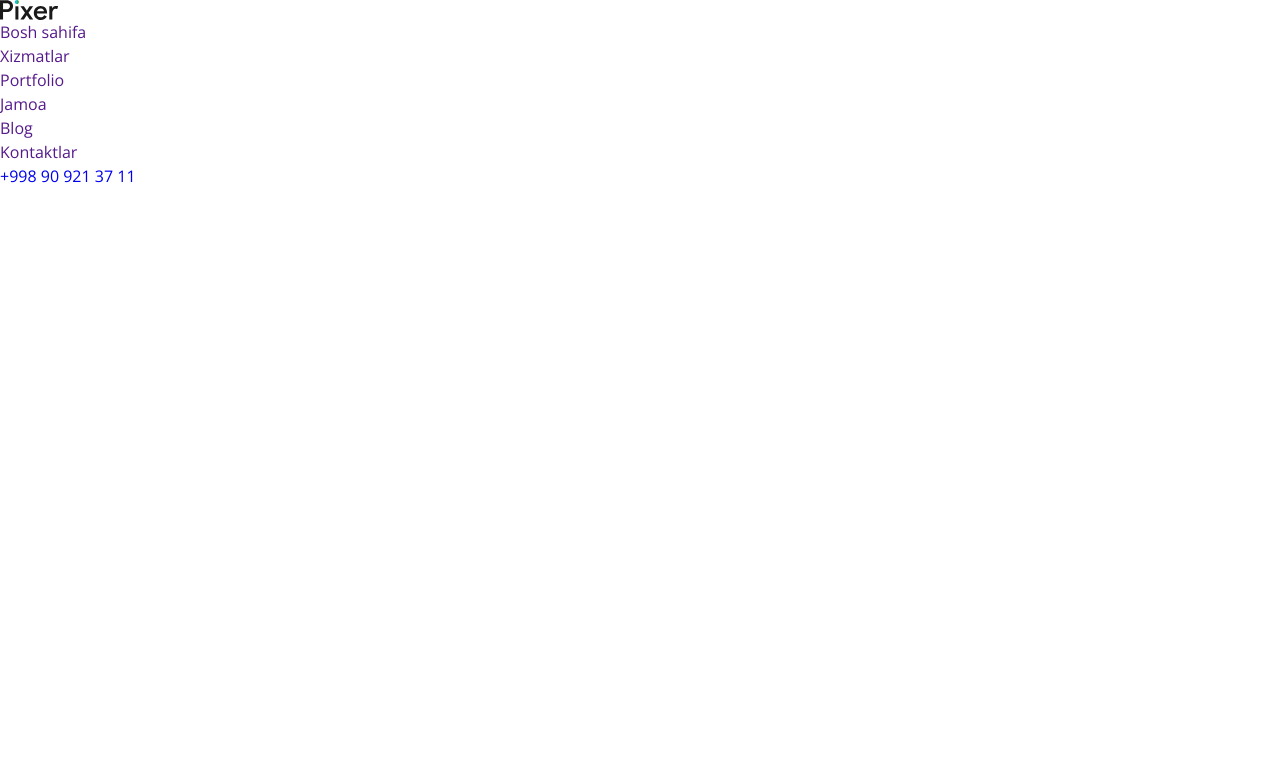
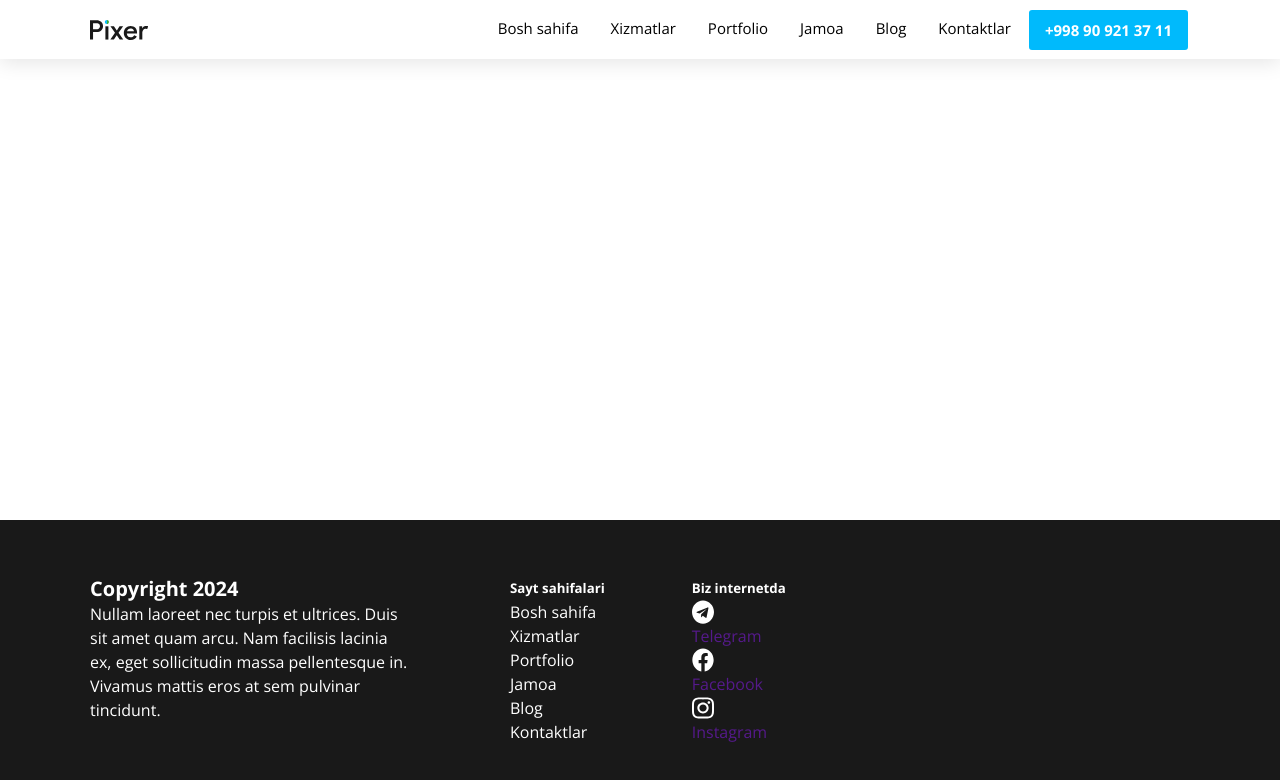
Before and after one commit to tabdurahmon/Pixer, a plain HTML site: page index.html in a window 1280 px wide. Drawn offline with Linux system fonts and the light colour scheme.

Commit message:
header and footer added

```diff
--- a/css/style.css
+++ b/css/style.css
@@ -18,6 +18,10 @@
   margin: 0;
   padding: 0;
   box-sizing: border-box;
+}
+*:focus {
+  outline: 2px dashed #00bafc;
+  outline-offset: 4px;
 }
 html {
   height: 100%;
@@ -44,6 +48,23 @@ body {
   line-height: 24px;
   color: black;
 }
+.btn {
+  padding: 8px 16px;
+  border-radius: 5px;
+  background-color: #00bafc;
+  color: #ffffff;
+  font-size: 16px;
+  border: 2px solid;
+
+  &:hover {
+    background-color: rgba(255, 255, 255, 1);
+    border-color: #00bafc;
+    color: #00bafc;
+  }
+  &:active {
+    background-color: rgba(0, 186, 252, 0.6);
+  }
+}
 .container {
   width: 100%;
   max-width: 1200px;
@@ -58,3 +79,85 @@ main {
 h1 {
   margin: 0;
 }
+/* header start */
+.header {
+  box-shadow: 0px 4px 20px 0px #0000001a;
+}
+.header-container {
+  display: flex;
+  align-items: center;
+}
+
+.site-logo {
+  display: block;
+  margin-right: auto;
+}
+.sitenav-list {
+  display: flex;
+}
+.sitenav-link {
+  padding: 16px;
+  line-height: 24px;
+  font-size: 15px;
+  color: #000000;
+  border-bottom: 3px solid transparent;
+
+  &:hover {
+    border-bottom-color: #191919;
+  }
+
+  &:active {
+    background-color: rgba(25, 25, 25, 0.7);
+    color: #ffffff;
+    border-bottom-color: transparent;
+  }
+
+  &:focus {
+    outline-offset: 0px;
+  }
+}
+.header-btn {
+  font-weight: 700;
+  font-size: 15px;
+}
+/*footer start */
+.footer {
+  padding-top: 56px;
+  padding-bottom: 56px;
+  background-color: #191919;
+  color: #ffffff;
+}
+.footer-container {
+  display: flex;
+  align-items: flex-start;
+}
+.container {
+}
+.footer-info {
+  margin-right: 100px;
+  width: 320px;
+}
+.footer-title {
+  font-size: 20px;
+  line-height: 26px;
+  color: #ffffff;
+}
+.footer-nav {
+  margin-right: 87px;
+}
+
+.footer-social {
+}
+.footer-social-title {
+}
+.footer-description {
+}
+.footer-socila-list {
+  align-items: center;
+}
+.footer-social-item {
+}
+.footer-social-link {
+}
+.footer-social-img {
+}
--- a/index.html
+++ b/index.html
@@ -4,25 +4,48 @@
     <meta charset="UTF-8" />
     <meta name="viewport" content="width=device-width, initial-scale=1.0" />
     <!--normalise css-->
-    <link rel="stylesheet" href="" />
+    <link rel="stylesheet" href="./css/normalize.css" />
     <!--style css-->
     <link rel="stylesheet" href="./css/style.css" />
     <title>Pixer</title>
   </head>
   <body>
     <!--header start-->
-    <header>
-      <div class="header">
-        <img src="./image/pixer-logo.svg" alt="" width="58" height="20" />
-        <ul>
-          <li><a class="header-item" href="">Bosh sahifa</a></li>
-          <li><a class="header-item" href="">Xizmatlar</a></li>
-          <li><a class="header-item" href="">Portfolio</a></li>
-          <li><a class="header-item" href="">Jamoa</a></li>
-          <li><a class="header-item" href="">Blog</a></li>
-          <li><a class="header-item" href="">Kontaktlar</a></li>
-        </ul>
-        <a href="tel:+998909213711">+998 90 921 37 11</a>
+    <header class="header">
+      <div class="header-container container">
+        <a class="site-logo" href="index.html">
+          <img
+            src="./image/pixer-logo.svg"
+            alt="pixer logo"
+            width="58"
+            height="20"
+          />
+        </a>
+        <!--NAV-->
+        <nav>
+          <ul class="sitenav-list">
+            <li class="sitenav-item">
+              <a class="sitenav-link" href="index.html">Bosh sahifa</a>
+            </li>
+            <li class="sitenav-item">
+              <a class="sitenav-link" href="./pages/services.html">Xizmatlar</a>
+            </li>
+            <li class="sitenav-item">
+              <a class="sitenav-link" href="#">Portfolio</a>
+            </li>
+            <li class="sitenav-item">
+              <a class="sitenav-link" href="#">Jamoa</a>
+            </li>
+            <li class="sitenav-item">
+              <a class="sitenav-link" href="#">Blog</a>
+            </li>
+            <li class="sitenav-item">
+              <a class="sitenav-link" href="#">Kontaktlar</a>
+            </li>
+          </ul>
+        </nav>
+        <!--Header btn-->
+        <a class="btn header-btn" href="tel:+998909213711">+998 90 921 37 11</a>
       </div>
     </header>
     <!--header end-->
@@ -34,7 +57,76 @@
     <!--main end-->
 
     <!--footer start-->
-    <footer class="footer"></footer>
+    <footer class="footer">
+      <div class="footer-container container">
+        <div class="footer-info">
+          <h5 class="footer-title">Copyright 2024</h5>
+          <p class="footer-description">
+            Nullam laoreet nec turpis et ultrices. Duis sit amet quam arcu. Nam
+            facilisis lacinia ex, eget sollicitudin massa pellentesque in.
+            Vivamus mattis eros at sem pulvinar tincidunt.
+          </p>
+        </div>
+        <div class="footer-nav">
+          <h5 class="footer-nav-title">Sayt sahifalari</h5>
+          <ul class="footer-nav-list">
+            <li class="footer-nav-item">
+              <a class="footer-nav-link" href="./index.html"></a>Bosh sahifa
+            </li>
+            <li class="footer-nav-item">
+              <a class="footer-nav-link" href="./pages/services.html"></a
+              >Xizmatlar
+            </li>
+            <li class="footer-nav-item">
+              <a class="footer-nav-link" href=""></a>Portfolio
+            </li>
+            <li class="footer-nav-item">
+              <a class="footer-nav-link" href=""></a>Jamoa
+            </li>
+            <li class="footer-nav-item">
+              <a class="footer-nav-link" href=""></a>Blog
+            </li>
+            <li class="footer-nav-item">
+              <a class="footer-nav-link" href=""></a>Kontaktlar
+            </li>
+          </ul>
+        </div>
+        <div class="footer-social">
+          <h5 class="footer-social-title">Biz internetda</h5>
+          <ul class="footer-socila-list">
+            <li class="footer-social-item">
+              <a href="" class="footer-social-link"
+                ><img
+                  class="footer-social-img"
+                  src="./image/telegram-logo.svg"
+                  alt="#"
+                /><span>Telegram</span>
+              </a>
+            </li>
+            <li class="footer-social-item">
+              <a href="" class="footer-social-link"
+                ><img
+                  class="footer-social-img"
+                  src="./image/facebook-logo.svg"
+                  alt="#"
+                />
+                <span>Facebook</span>
+              </a>
+            </li>
+            <li class="footer-social-item">
+              <a href="" class="footer-social-link"
+                ><img
+                  class="footer-social-img"
+                  src="./image/instagram-logo.svg"
+                  alt="#"
+                />
+                <span>Instagram</span>
+              </a>
+            </li>
+          </ul>
+        </div>
+      </div>
+    </footer>
     <!--footer end-->
   </body>
 </html>
```
Also changed, not shown: pages/services.html (added, +53 -0 lines), image/facebook-logo.svg (added), image/instagram-logo.svg (added), image/telegram-logo.svg (added).
